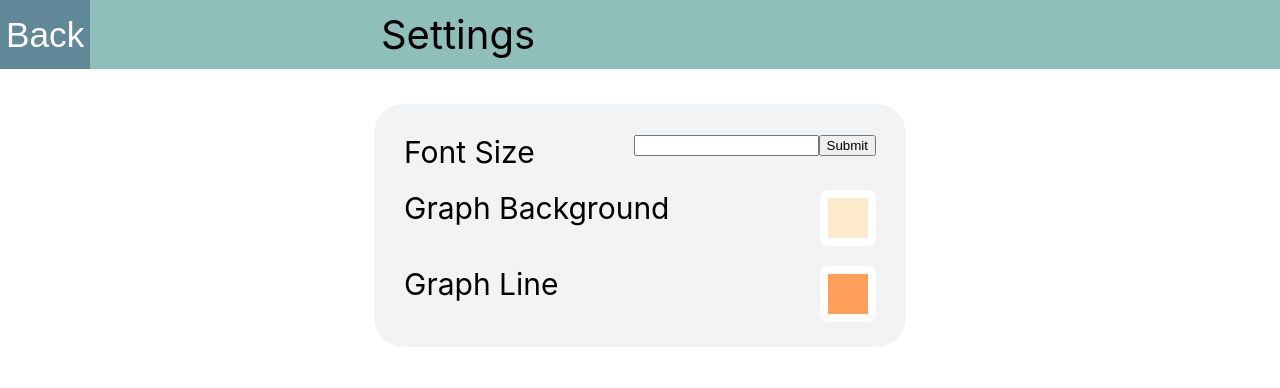
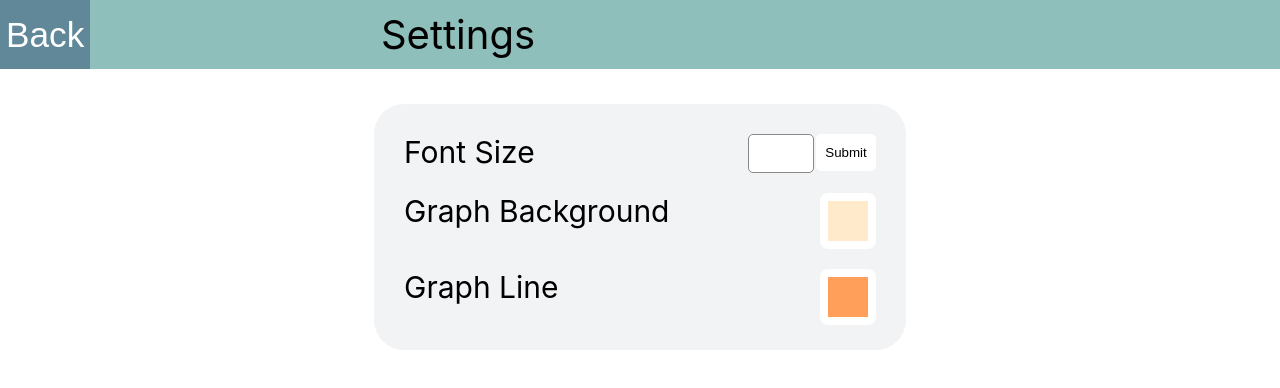
Before and after one commit to Lon19/team-3, a React (Create React App) app in the folder front-end/: page /settings in a window 1280 px wide. Shown: the top 388 px of the page. Built offline with nearby package versions, Linux system fonts and the light colour scheme.

Commit message:
colours backend

```diff
--- a/front-end/src/App.css
+++ b/front-end/src/App.css
@@ -169,13 +169,22 @@
 }
 
 .colour-picker,
-.number-input {
+.submit {
 	float: right;
+	margin-left: 2px;
 }
 
-.number-input {
-	height: 35px;
+.submit {
+	height: 37px;
 	width: 60px;
+	border-radius: 5px;
 	border: 0px;
 	background: #fff;
 }
+.number-input {
+	height: 35px;
+	border: 1px solid #888;
+	width: 60px;
+	border-radius: 5px;
+	background: #fff;
+}
--- a/front-end/src/Components/NumberSetting.js
+++ b/front-end/src/Components/NumberSetting.js
@@ -20,8 +20,17 @@ class NumberSetting extends Component {
 				<div className="setting-text">{this.props.name}</div>
 				<div>
 					<form onSubmit={(e) => this.handleSubmit(e)}>
-						<input type="text" value={this.state.fontSize} onChange={(e) => this.handleChange(e)} />
-						<input type="submit" value="Submit" />
+						<input
+							type="text"
+							className="number-input"
+							value={this.state.fontSize}
+							onChange={(e) => this.handleChange(e)}
+						/>
+						<input
+							type="submit"
+							value="Submit"
+							className="submit"
+						/>
 					</form>
 				</div>
 			</div>
@@ -30,14 +39,13 @@ class NumberSetting extends Component {
 
 	handleSubmit(event) {
 		console.log(this.state.value);
-		StoreValue('font-size', this.state.value);
+		StoreValue("font-size", this.state.value);
 		this.setState({ value: event.target.value });
 	}
 
 	handleChange(event) {
 		this.setState({ value: event.target.value });
 	}
-
 }
 
 export default NumberSetting;
--- a/front-end/src/Components/ScalePage.js
+++ b/front-end/src/Components/ScalePage.js
@@ -3,6 +3,7 @@ import { ResponsiveLine } from "@nivo/line";
 import { getHistory } from "../Services/Requests";
 import { MapType } from "../Services/QuestionnaireTypes";
 import Header from "./Header";
+import { GetValue } from "../Services/Cookies";
 
 class HomePage extends Component {
 	colours = [
@@ -17,6 +18,9 @@ class HomePage extends Component {
 	constructor(props) {
 		super(props);
 
+		var backgroundColour = GetValue("graph-colour");
+		if (backgroundColour == undefined) backgroundColour = "#FF9F5A";
+
 		this.state = {
 			chartData: undefined,
 			type: MapType(
@@ -24,6 +28,7 @@ class HomePage extends Component {
 			),
 			userID: decodeURIComponent(this.props.match.params.userID),
 			loading: true,
+			backgroundColour: backgroundColour,
 		};
 	}
 
@@ -60,7 +65,10 @@ class HomePage extends Component {
 		return (
 			<div className="chart-area">
 				<div className="graph-parent">
-					<div className="chart">
+					<div
+						className="chart"
+						style={{ background: this.state.backgroundColour }}
+					>
 						<ResponsiveLine
 							onClick={(point, event) =>
 								this.handlePointClick(point)
```
